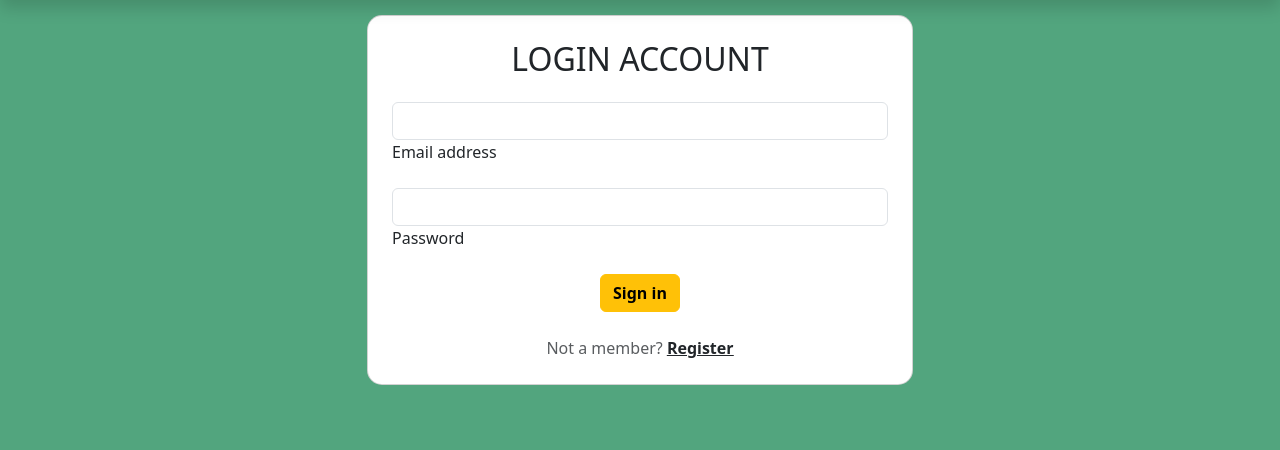
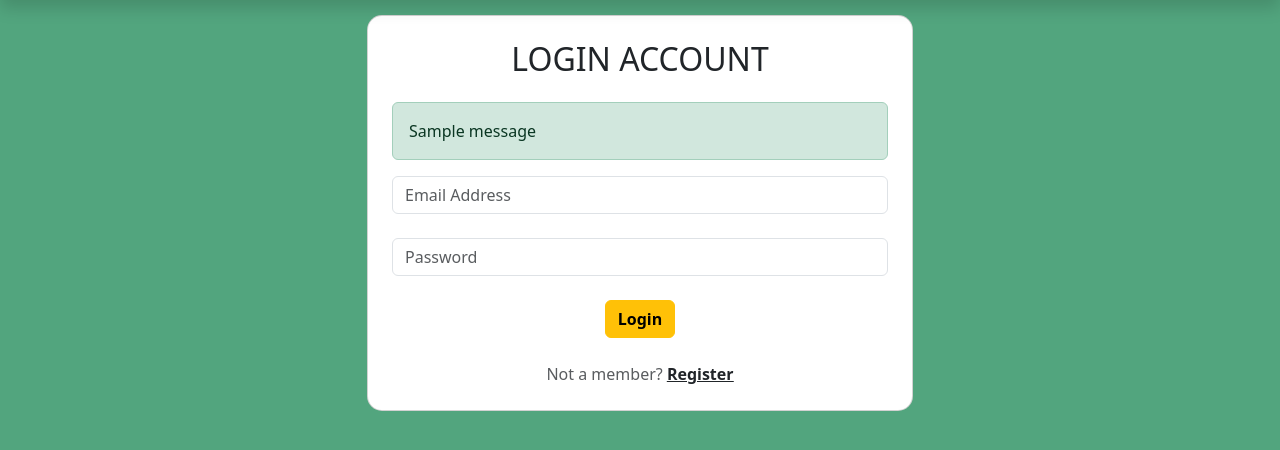
Before and after one commit to epsentosa/book-reading-tracker, a Flask app: page /login in a window 1280 px wide. Shown: the part 57-507 px from the top of the page. Run offline with Flask 2, Linux system fonts and the light colour scheme; one stand-in notice (Sample message) is shown; some libraries are stand-ins or nearby versions.

Commit message:
modify login-session

```diff
--- a/books/__init__.py
+++ b/books/__init__.py
@@ -1,7 +1,8 @@
-from flask import Flask, redirect,render_template, url_for, request, flash
+from unicodedata import category
+from flask import Flask, redirect,render_template, url_for, request, flash, session
 from flask_mysqldb import MySQL
 from flask_bcrypt import Bcrypt
-from books.forms import RegistrationForm
+from books.forms import RegistrationForm,LoginForm
 
 app = Flask(__name__)
 app._static_folder = "static"
@@ -18,10 +19,21 @@ mysql = MySQL(app)
 @app.route('/')
 @app.route('/home')
 def home_page():
-    return render_template("home.html")
+    msg = 'Welcome'
+    name = ''
+    is_auth = False
+    if "user" in session:
+        is_auth = True
+        msg = f"Succesfully Login for user {session['user']}"
+        name = session['user']
+
+    return render_template("home.html",msg=msg,auth=is_auth,name=name)
 
 @app.route('/register',methods = ['POST','GET'])
 def register_page():
+    if "user" in session:
+        return redirect(url_for('home_page'))
+
     form = RegistrationForm()
     if form.validate_on_submit():
         name = form.name.data
@@ -29,11 +41,19 @@ def register_page():
         password = form.password.data
         psswd_hash = bcrypt.generate_password_hash(password)
         with mysql.connection.cursor() as cursor:
+            email_check = "SELECT email FROM members WHERE email = %s;"
             insert_query = "INSERT INTO members (full_name,email,password) VALUES (%s,%s,%s);"
-            cursor.execute(insert_query,(name,email,psswd_hash))
-            mysql.connection.commit()
+            cursor.execute(email_check,(email,))
+            is_registered = cursor.fetchone()
+            if is_registered:
+                flash("Email already registered.")
+                return render_template("register.html",form=form)
+            else:
+                cursor.execute(insert_query,(name,email,psswd_hash))
+                mysql.connection.commit()
 
-        return redirect(url_for('home_page'))
+        flash("Registered Success, please Login.",category='success')
+        return redirect(url_for('login_page'))
 
     if form.errors:
         for error in form.errors.values():
@@ -43,4 +63,36 @@ def register_page():
 
 @app.route('/login',methods = ['POST','GET'])
 def login_page():
-    return render_template("login.html")
+    if "user" in session:
+        return redirect(url_for('home_page'))
+
+    form = LoginForm()
+    if request.method == "POST":
+        email = form.email.data
+        password = form.password.data
+        with mysql.connection.cursor() as cursor:
+            email_check = "SELECT email FROM members WHERE email = %s;"
+            password_check = "SELECT password FROM members WHERE email = %s;"
+            name = "SELECT full_name FROM members WHERE email = %s;"
+            cursor.execute(email_check,(email,))
+            is_email = cursor.fetchone()
+            if is_email:
+                cursor.execute(password_check,(email,))
+                password_check = cursor.fetchone()[0]
+                is_password = bcrypt.check_password_hash(password_check,password)
+                if is_password:
+                    cursor.execute(name,(email,))
+                    name = cursor.fetchone()[0]
+                    session['user'] = name
+                    return redirect(url_for('home_page'))
+                flash("Wrong Password, try again")
+
+            else:
+                flash("Email Not Found, please register")
+
+    return render_template("login.html",form=form)
+
+@app.route('/logout')
+def logout():
+    session.pop('user')
+    return redirect(url_for('home_page'))
--- a/books/templates/base.html
+++ b/books/templates/base.html
@@ -23,6 +23,20 @@
               <a class="nav-link active text-black link-info" aria-current="page" href="{{ url_for('home_page') }}">Home</a>
             </li>
           </ul>
+          {% if auth %}
+
+          <ul class="navbar-nav">
+            <li class="nav-item">
+              <a class="nav-link text-black">Hi, {{ name }}</a>
+            </li>
+            <li class="nav-item"><a class="nav-link">|</a></li>
+            <li class="nav-item">
+              <a class="nav-link text-black link-secondary" href="{{ url_for('logout') }}">Logout</a>
+            </li>
+          </ul>
+
+          {% else %}
+
           <ul class="navbar-nav">
             <li class="nav-item">
               <a class="nav-link text-black link-secondary" href="{{ url_for('login_page') }}">Login</a>
@@ -32,6 +46,8 @@
               <a class="nav-link text-black link-secondary" href="{{ url_for('register_page') }}">Register</a>
             </li>
           </ul>
+
+          {% endif %}
         </div>
       </div>
     </nav>
--- a/books/templates/home.html
+++ b/books/templates/home.html
@@ -20,9 +20,9 @@
 
 <!-- Main Content -->
         <div class="col pt-3 bg-light">
-          Content
-          Lorem ipsum dolor, sit amet consectetur adipisicing elit. Voluptas aliquam culpa et recusandae veniam saepe provident maxime sequi praesentium sunt? Dolor ipsa dolore rerum ducimus sint nobis id similique doloremque.
-          Lorem ipsum dolor sit amet consectetur adipisicing elit. Libero magnam tempora laudantium omnis odit doloribus adipisci enim dolorem illo, ea minus optio delectus deserunt soluta aut aperiam provident expedita praesentium.
+
+          <h1>{{ msg }}</h1>
+
         </div>
 <!-- End  Main Content -->
     </div>
--- a/books/templates/login.html
+++ b/books/templates/login.html
@@ -12,28 +12,39 @@
               <div class="card-body p-4">
                 <h2 class="text-uppercase text-center mb-4">Login account</h2>
 
-                <form>
+                {% with messages = get_flashed_messages(with_categories=true) %}
+                  {% if messages %}
+                      {% for category,error in messages %}
+                        {% if category == 'success' %}
+                          <div class="alert alert-success" role="alert">{{ error }}</div>
+                        {% else %}
+                          <div class="alert alert-danger" role="alert">{{ error }}</div>
+                        {% endif %}
+                      {% endfor %}
+                    </ul>
+                  {% endif %}
+                {% endwith %}
+
+                <form method="POST">
+
+                  {{ form.hidden_tag() }}
                     <!-- Email input -->
-                    <div class="form-outline mb-3">
-                      <input type="email" id="form2Example1" class="form-control" />
-                      <label class="form-label" for="form2Example1">Email address</label>
+                    <div class="form-outline mb-4">
+                      {{ form.email(class="form-control",placeholder="Email Address") }}
                     </div>
-
                     <!-- Password input -->
-                    <div class="form-outline mb-3">
-                      <input type="password" id="form2Example2" class="form-control" />
-                      <label class="form-label" for="form2Example2">Password</label>
+                    <div class="form-outline mb-4">
+                      {{ form.password(class="form-control",placeholder="Password") }}
                     </div>
-
                     <!-- Submit button -->
                     <div class="d-flex justify-content-center mb-4">
-                        <button type="button" class="btn btn-warning btn-block btn-md fw-bold">Sign in</button>
+                      {{ form.submit(class="btn btn-warning btn-block btn-md fw-bold",placeholder="Login") }}
                     </div>
-
                     <!-- Register buttons -->
                     <div class="text-center">
                         <p class="text-center text-muted mt-3 mb-0">Not a member? <a href="{{ url_for('register_page') }}" class="fw-bold text-body"><u>Register</u></a></p>
                     </div>
+
                 </form>
 
               </div>
```
